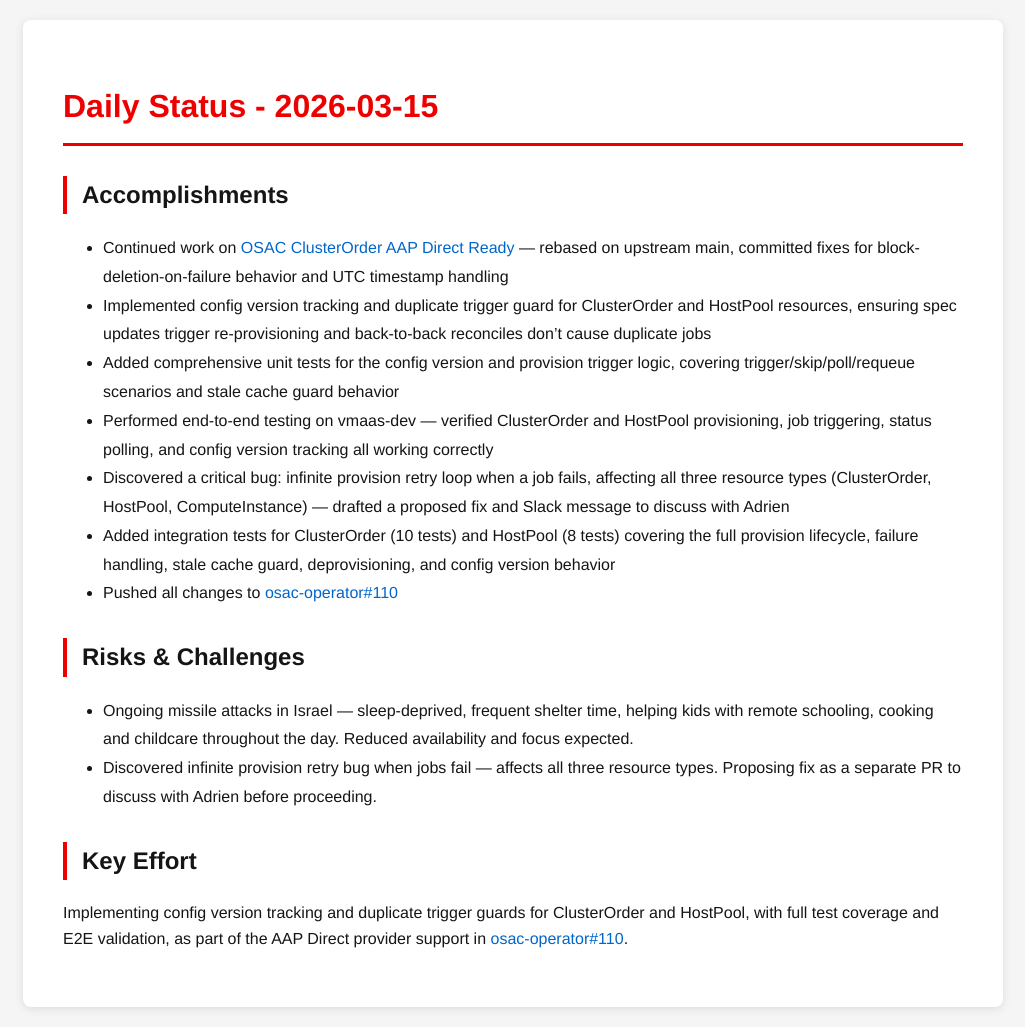
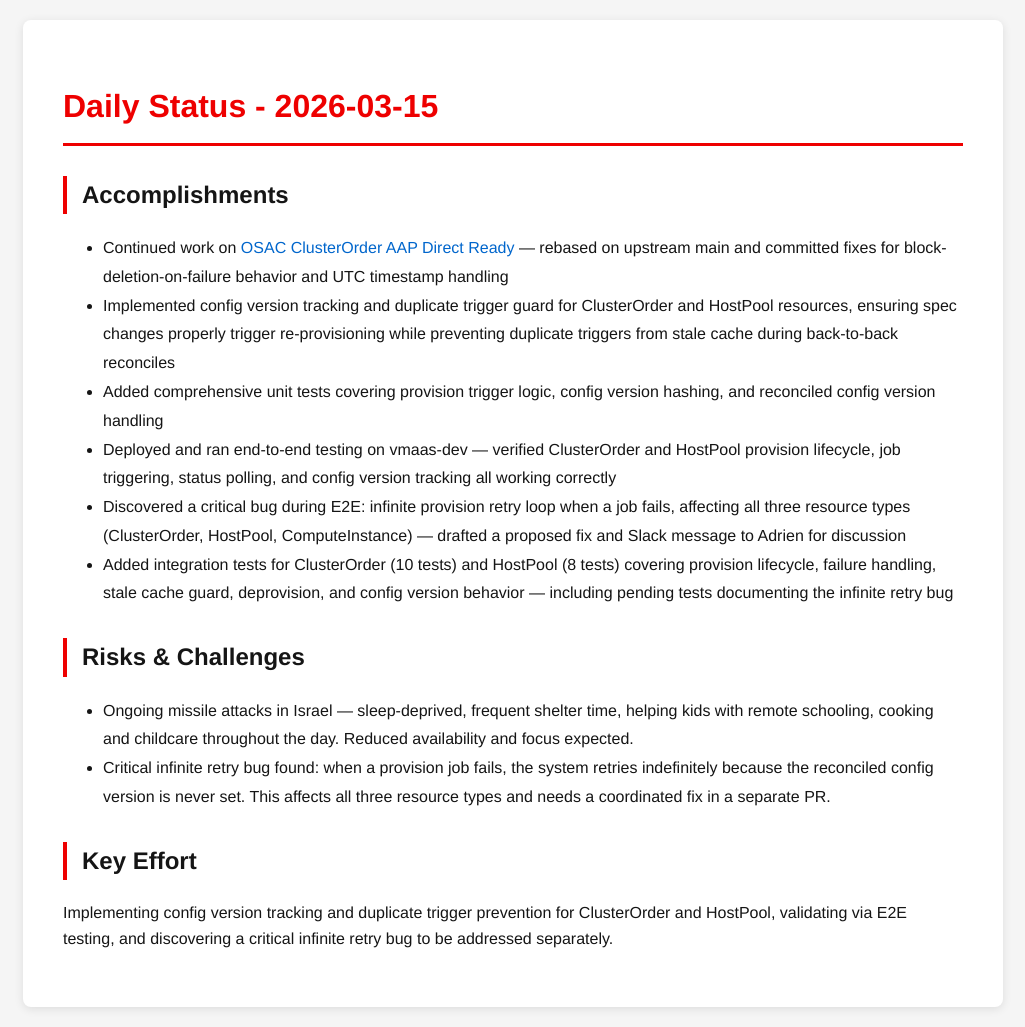
Before and after one commit to tzvatot/daily-status, a Jekyll site: the page built from 2026-03-15.md, in a window 1280 px wide. Shown: the whole page, without its empty margins (127-1152 px from the left). Built offline with Jekyll 4.4.1, drawn with Linux system fonts in a browser that asks for light colours.

Commit message:
Daily status update - 2026-03-15

```diff
--- a/2026-03-15.md
+++ b/2026-03-15.md
@@ -7,17 +7,16 @@ date: 2026-03-15
 # Daily Status - 2026-03-15
 
 ## Accomplishments
-- Continued work on [OSAC ClusterOrder AAP Direct Ready](https://github.com/osac-project/osac-operator/pull/110) — rebased on upstream main, committed fixes for block-deletion-on-failure behavior and UTC timestamp handling
-- Implemented config version tracking and duplicate trigger guard for ClusterOrder and HostPool resources, ensuring spec updates trigger re-provisioning and back-to-back reconciles don't cause duplicate jobs
-- Added comprehensive unit tests for the config version and provision trigger logic, covering trigger/skip/poll/requeue scenarios and stale cache guard behavior
-- Performed end-to-end testing on vmaas-dev — verified ClusterOrder and HostPool provisioning, job triggering, status polling, and config version tracking all working correctly
-- Discovered a critical bug: infinite provision retry loop when a job fails, affecting all three resource types (ClusterOrder, HostPool, ComputeInstance) — drafted a proposed fix and Slack message to discuss with Adrien
-- Added integration tests for ClusterOrder (10 tests) and HostPool (8 tests) covering the full provision lifecycle, failure handling, stale cache guard, deprovisioning, and config version behavior
-- Pushed all changes to [osac-operator#110](https://github.com/osac-project/osac-operator/pull/110)
+- Continued work on [OSAC ClusterOrder AAP Direct Ready](https://github.com/osac-project/osac-operator/pull/110) — rebased on upstream main and committed fixes for block-deletion-on-failure behavior and UTC timestamp handling
+- Implemented config version tracking and duplicate trigger guard for ClusterOrder and HostPool resources, ensuring spec changes properly trigger re-provisioning while preventing duplicate triggers from stale cache during back-to-back reconciles
+- Added comprehensive unit tests covering provision trigger logic, config version hashing, and reconciled config version handling
+- Deployed and ran end-to-end testing on vmaas-dev — verified ClusterOrder and HostPool provision lifecycle, job triggering, status polling, and config version tracking all working correctly
+- Discovered a critical bug during E2E: infinite provision retry loop when a job fails, affecting all three resource types (ClusterOrder, HostPool, ComputeInstance) — drafted a proposed fix and Slack message to Adrien for discussion
+- Added integration tests for ClusterOrder (10 tests) and HostPool (8 tests) covering provision lifecycle, failure handling, stale cache guard, deprovision, and config version behavior — including pending tests documenting the infinite retry bug
 
 ## Risks & Challenges
 - Ongoing missile attacks in Israel — sleep-deprived, frequent shelter time, helping kids with remote schooling, cooking and childcare throughout the day. Reduced availability and focus expected.
-- Discovered infinite provision retry bug when jobs fail — affects all three resource types. Proposing fix as a separate PR to discuss with Adrien before proceeding.
+- Critical infinite retry bug found: when a provision job fails, the system retries indefinitely because the reconciled config version is never set. This affects all three resource types and needs a coordinated fix in a separate PR.
 
 ## Key Effort
-Implementing config version tracking and duplicate trigger guards for ClusterOrder and HostPool, with full test coverage and E2E validation, as part of the AAP Direct provider support in [osac-operator#110](https://github.com/osac-project/osac-operator/pull/110).
+Implementing config version tracking and duplicate trigger prevention for ClusterOrder and HostPool, validating via E2E testing, and discovering a critical infinite retry bug to be addressed separately.
```
